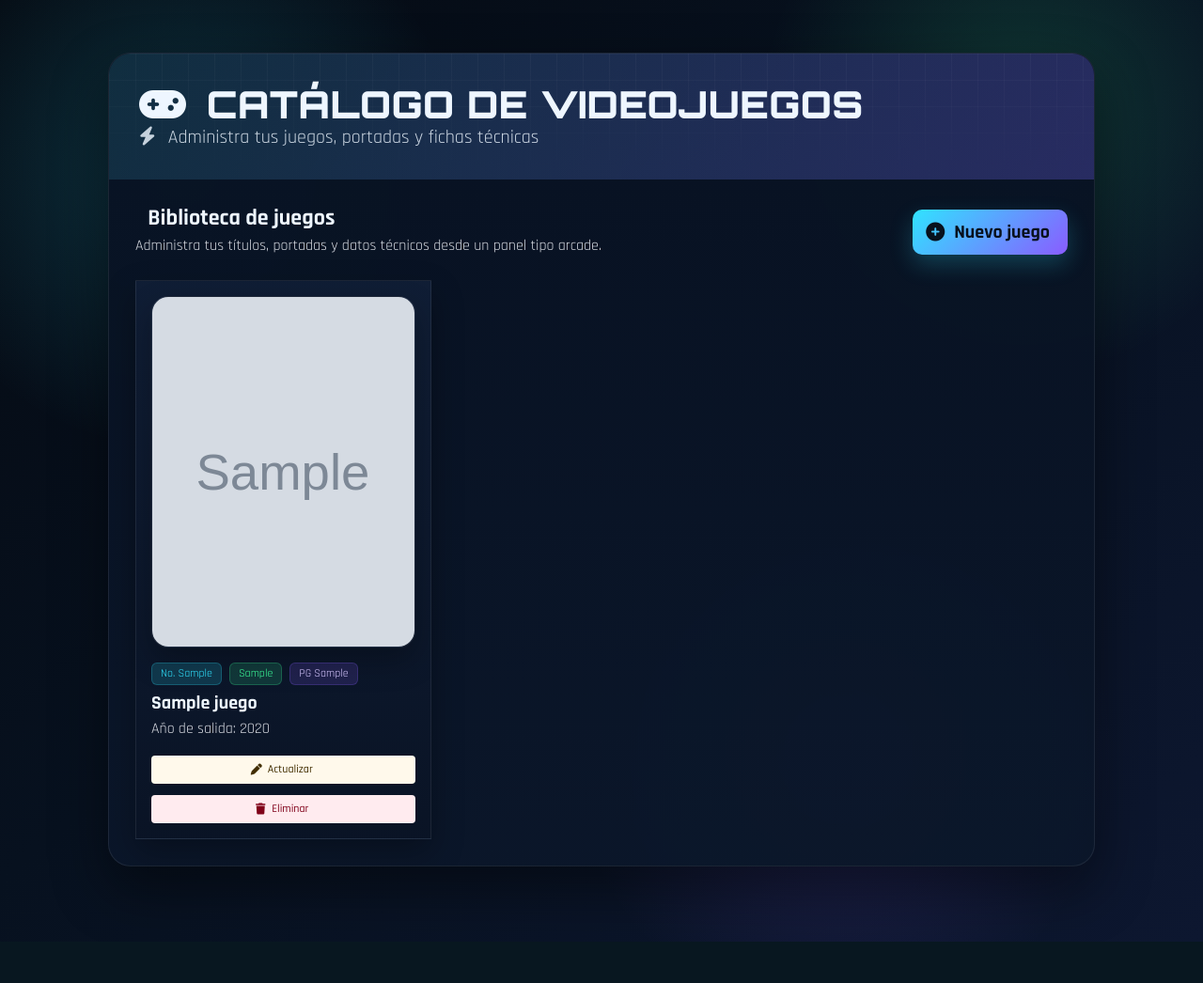
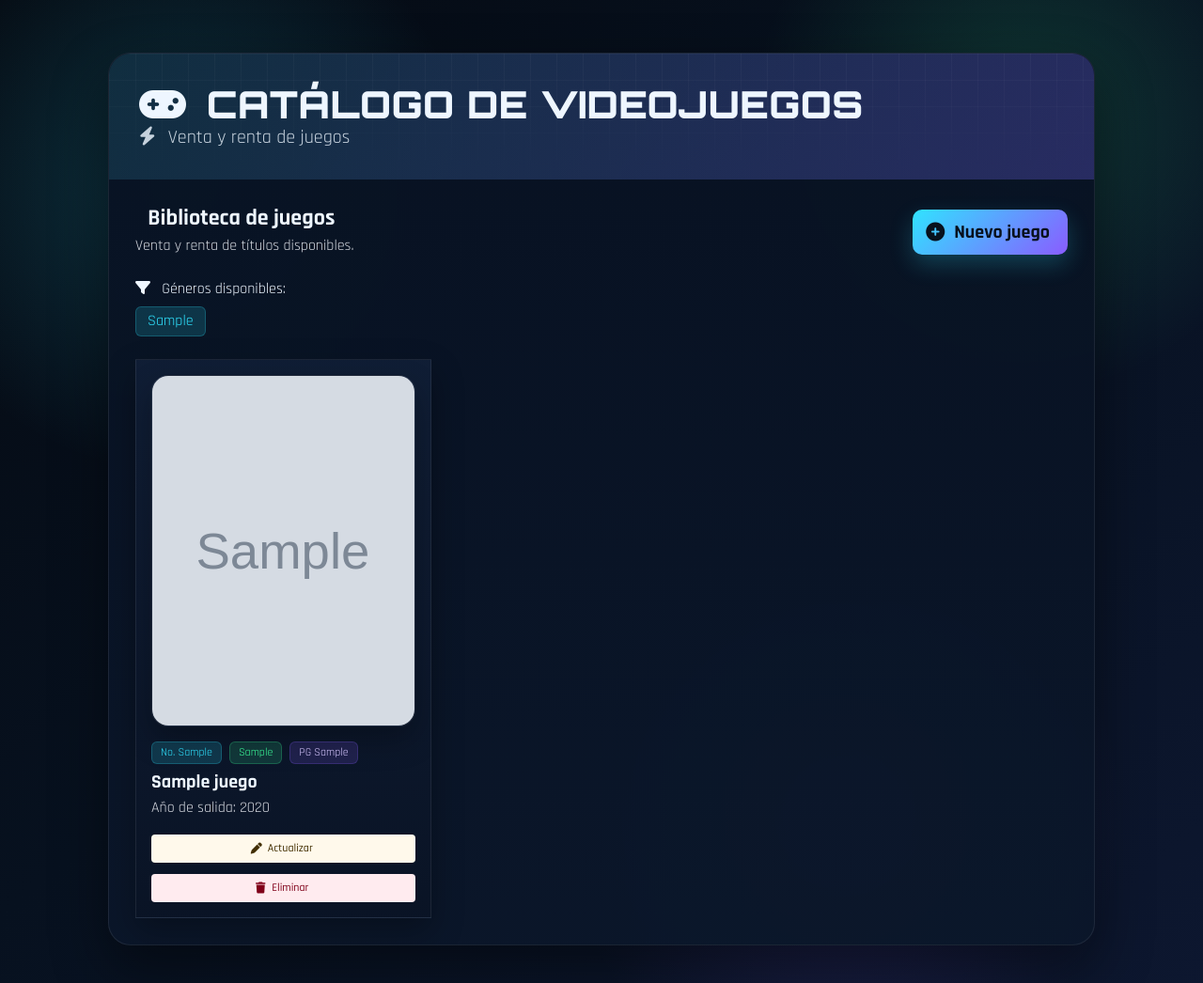
Before and after one commit to DanielWar1/Pr-ctica-2-Jenkins-docker-swarm, a Flask app: page / in a window 1280 px wide. Shown: the top 1046 px of the page at 94% size. Before the commit the page ends 1002 px from the top, so only its background shows below. Run offline with Flask 3, Linux system fonts and the light colour scheme; tables that the repository leaves empty hold one stand-in row (values such as "Sample post"); grey boxes marked "Sample" are stand-in pictures; some libraries are stand-ins or nearby versions.

Commit message:
1.0.0
Agregar filtro de géneros clickeables y cambiar subtítulo a 'Venta y renta de juegos'

```diff
--- a/app.py
+++ b/app.py
@@ -76,11 +76,9 @@ with app.app_context():
 #Ruta raiz
 @app.route('/')
 def index():
-    #retornar los alumnos
-    #return 'Hola Mundo'
-
     juegos = Juego.query.all()
-    return render_template('index.html', juegos=juegos)
+    generos = sorted(set(j.genero for j in juegos if j.genero), key=str.lower)
+    return render_template('index.html', juegos=juegos, todos_generos=generos, genero_filtro=None)
 
 #Ruta /juegos crear un nuevo juego
 @app.route('/juegos/new', methods=['GET','POST'])
@@ -141,6 +139,13 @@ def update_juego(no_serie):
 def getJuegos():
     return 'Aqui van los juegos'
 
+#Ruta para filtrar por género
+@app.route('/genero/<string:genero>')
+def por_genero(genero):
+    juegos = Juego.query.filter_by(genero=genero).all()
+    generos = sorted(set(j.genero for j in Juego.query.all() if j.genero), key=str.lower)
+    return render_template('index.html', juegos=juegos, genero_filtro=genero, todos_generos=generos)
+
 
 if __name__ == '__main__':
     app.run(debug=True)
--- a/templates/base.html
+++ b/templates/base.html
@@ -201,7 +201,7 @@
         <div class="page-shell">
             <header class="hero-banner fade-up">
                 <h1 class="title is-2"><i class="fa-solid fa-gamepad mr-2"></i> Catálogo de Videojuegos</h1>
-                <p class="subtitle is-5"><i class="fa-solid fa-bolt mr-2"></i> Administra tus juegos, portadas y fichas técnicas</p>
+                <p class="subtitle is-5"><i class="fa-solid fa-bolt mr-2"></i> Venta y renta de juegos</p>
             </header>
             <main class="content-area">
             {% block content %}{% endblock %}
--- a/templates/index.html
+++ b/templates/index.html
@@ -3,14 +3,27 @@
 {% block content %}
 <div class="is-flex is-justify-content-space-between is-align-items-center is-flex-wrap-wrap gap-3 mb-5 fade-up stagger-1">
     <div>
-        <h2 class="title is-4 mb-1"><i class="fa-solid fa-swords mr-2"></i> Biblioteca de juegos</h2>
-        <p class="has-text-grey-lighter">Administra tus títulos, portadas y datos técnicos desde un panel tipo arcade.</p>
+        <h2 class="title is-4 mb-1"><i class="fa-solid fa-swords mr-2"></i> {% if genero_filtro %}{{ genero_filtro }}{% else %}Biblioteca de juegos{% endif %}</h2>
+        <p class="has-text-grey-lighter">{% if genero_filtro %}<a href="{{ url_for('index') }}" style="color: var(--neon-cyan); text-decoration: underline;">Volver a todos</a>{% else %}Venta y renta de títulos disponibles.{% endif %}</p>
     </div>
     <a href="{{ url_for('create_juego') }}" class="button is-brand is-medium">
         <span class="icon"><i class="fa-solid fa-circle-plus"></i></span>
         <span>Nuevo juego</span>
     </a>
 </div>
+
+{% if todos_generos and not genero_filtro %}
+<div class="mb-5 fade-up stagger-1">
+    <h3 class="subtitle is-6 mb-2"><i class="fa-solid fa-filter mr-2"></i> Géneros disponibles:</h3>
+    <div class="tags">
+        {% for gen in todos_generos %}
+        <a href="{{ url_for('por_genero', genero=gen) }}" class="tag is-neon is-medium" style="cursor: pointer; text-decoration: none;">
+            {{ gen }}
+        </a>
+        {% endfor %}
+    </div>
+</div>
+{% endif %}
 
 {% if juegos %}
 <div class="columns is-multiline">
```
